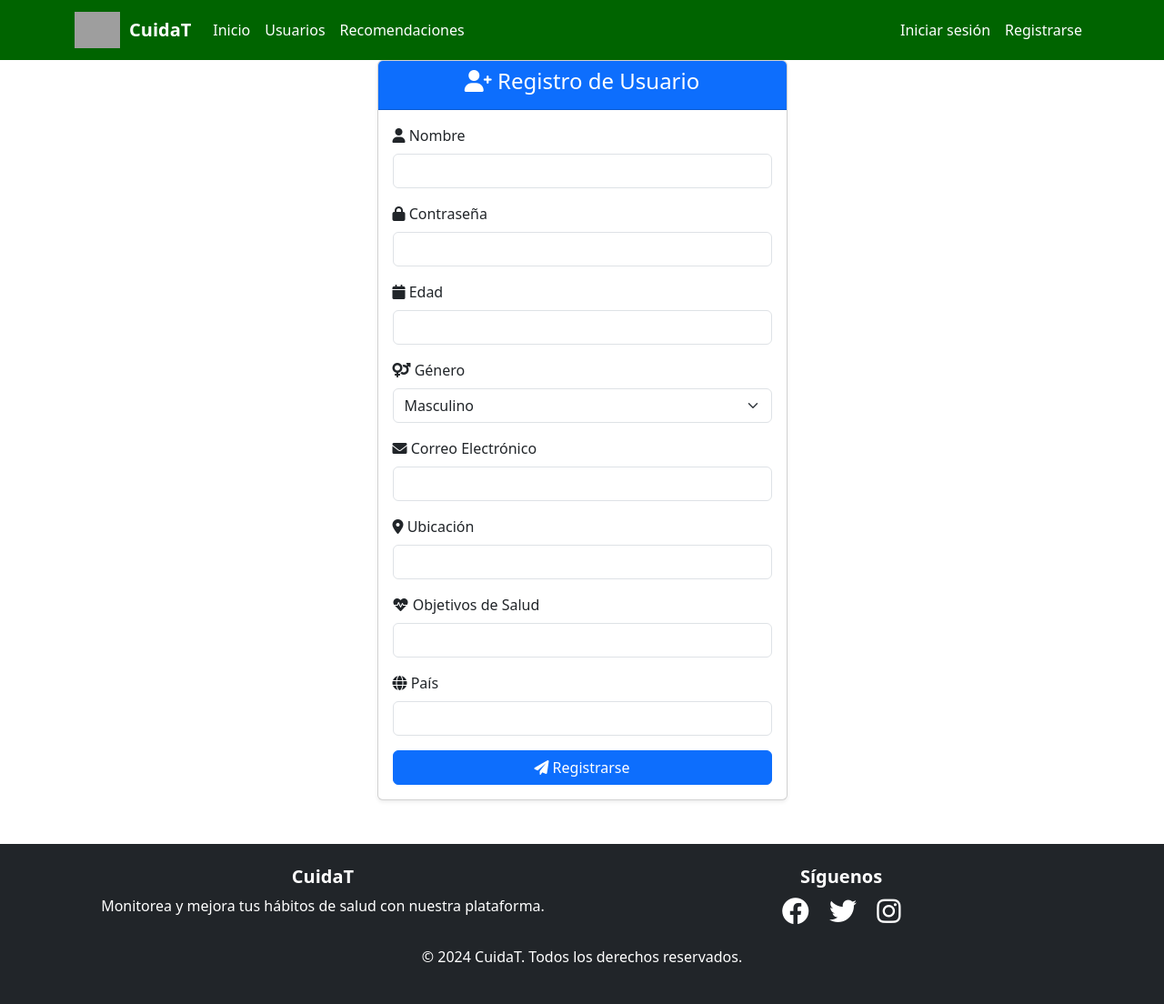
After one commit to Rojojal/Proyecto-Base-de-datos-NoSQL, a Node server app: page /usuarios/register in a window 1280 px wide. The commit adds this page. Shown: the whole page at 91% size. Run offline with Node 20, Linux system fonts and the light colour scheme; some libraries are stand-ins or nearby versions; grey boxes are pictures that could not be loaded.

Commit message:
cambios login y register

```diff
--- a/src/app.js
+++ b/src/app.js
@@ -4,6 +4,7 @@ const path = require('path');
 const connectDB = require('./config/db');
 const expressLayouts = require('express-ejs-layouts');
 const methodOverride = require('method-override');
+const session = require('express-session');
 const itemRoutes = require('./routes/itemRoutes');
 const usuarioRoutes = require('./routes/usuarioRoutes');
 const recomendacionRoutes = require('./routes/recomendacionesRoutes');
@@ -23,11 +24,26 @@ const app = express();
 // Conectar a la base de datos
 connectDB();
 
-// Middleware
 
+/**
+ * Middlewares
+*/
 app.use(express.json());
 app.use(express.urlencoded({ extended: true }));
 app.use(methodOverride('_method'));
+
+
+/**
+ * Configuraciones express-session
+*/
+app.use(
+  session({
+    secret: 'Pruebas',
+    resave: false,
+    saveUninitialized: false,
+    cookie: { maxAge: 60000 }
+  })
+);
 
 
 /**
@@ -60,7 +76,7 @@ app.get('/', (req, res) => {
 */
 
 app.use('/api', itemRoutes);
-app.use('/Usuarios', usuarioRoutes);
+app.use('/usuarios', usuarioRoutes);
 app.use('/recomendaciones', recomendacionRoutes);
 app.use('/sueno', suenoRoutes);
 app.use('/seguimientoSalud', seguimientoSaludRoutes);
@@ -87,5 +103,9 @@ app.get('*', (req, res)=> {
   res.status(500).render('Error/500', { title: '500 - Error del servidor' })
 });
 
+
+/**
+ * Inicia el servidor en el puerto 5000
+*/
 const PORT = process.env.PORT || 5000;
 app.listen(PORT, () => console.log(`Server running on port ${PORT}`));
--- a/src/controllers/usuarioController.js
+++ b/src/controllers/usuarioController.js
@@ -1,4 +1,5 @@
 // src/controllers/usuariosController.js
+const { render } = require('ejs');
 const usuariosService = require('../services/usuarioService');
 
 class UsuariosController {
@@ -59,6 +60,57 @@ class UsuariosController {
       res.status(500).json({ error: err.message });
     }
   }
+
+
+  async vistaLogin(req, res) {
+    res.render('Usuarios/login', { title: 'Iniciar sesión' });
+}
+
+ async Login(req, res) {
+        const { email, password } = req.body;
+
+        try {
+            // Validar las credenciales del usuario
+            const isMatch = await usuariosService.validatePassword(email, password);
+            if (!isMatch) {
+                return res.render('login', { error: 'Contraseña incorrecta' });
+            }
+
+            // Iniciar sesión
+            const usuario = await usuariosService.getUsuarioByEmail(email);
+            req.session.user = usuario;
+            res.redirect('/');
+        } catch (error) {
+            res.render('Usuarios/login', { error: error.message });
+        }
+    }
+
+    async vistaRegister(req, res) {
+      res.render('Usuarios/register', { title: 'Registrarse' });
+  }
+
+
+  async Register(req, res) {
+    try {
+       console.log('Datos recibidos:', req.body);
+       const usuario = await usuariosService.createUsuario(req.body);
+        res.redirect('Usuarios/login');
+    } catch (error) {
+        res.render('Usuarios/register', { error: error.message });
+    }
+}
+
+
+async cerrarSesion(req, res) {
+  req.session.destroy((err) => {
+      if (err) {
+          return res.redirect('/');
+      }
+      res.redirect('/');
+  })
+
+
+}
 }
 
 module.exports = new UsuariosController();
--- a/src/models/recomendaciones.js
+++ b/src/models/recomendaciones.js
@@ -13,6 +13,5 @@ const recomendacionesSchema = new mongoose.Schema({
 }, { collection: 'Recomendaciones' });
 
 recomendacionesSchema.plugin(AutoIncrement, { inc_field: 'recomendaciones_id', start_seq: 13 });
-recomendacionesSchema.plugin(AutoIncrement, { inc_field: 'user_id', start_seq: 13 });
 
 module.exports = mongoose.model('Recomendaciones', recomendacionesSchema);
--- a/src/services/usuarioService.js
+++ b/src/services/usuarioService.js
@@ -1,44 +1,93 @@
-// src/services/usuarioService.js
+// src/services/UsuariosService.js
 
-const Usuario = require('../models/usuario');
+const Usuarios = require('../models/usuario');
+const bcrypt = require('bcrypt');
 
 class UsuariosService {
+
+
     async createUsuario(data) {
-        const usuario = new Usuario(data);
-        await usuario.save();
-        return usuario;
+        const nuevoUsuario = new Usuarios({
+            nombre: data.nombre,
+            contraseña: await bcrypt.hash(data.contraseña, 10), // Encripta la contraseña
+            edad: data.edad,
+            genero: data.genero,
+            email: data.email,
+            ubicacion: data.ubicacion,
+            objetivos_salud: data.objetivos_salud,
+            pais: data.pais
+        });
+
+        try {
+            await nuevoUsuario.save();
+        } catch (error) {
+            throw new Error('Error al insertar usuario: ' + error.message);
+        }
     }
 
     async getUsuario(id) {
-        return await Usuario.findById(id);
+        return await Usuarios.findById(id);
     }
 
-    async updateUsuario(id, data) {
-        return await Usuario.findByIdAndUpdate(id, data, { new: true });
+    async updateUsuario(id, body) {
+        try {
+            const resultado = await Usuarios.findByIdAndUpdate(id, {
+                nombre: body.nombre,
+                contraseña: body.contraseña ? await bcrypt.hash(body.contraseña, 10) : undefined,
+                edad: body.edad,
+                genero: body.genero,
+                email: body.email,
+                fecha_registro: body.fecha_registro,
+                ubicacion: body.ubicacion,
+                objetivos_salud: body.objetivos_salud,
+                pais: body.pais
+            });
+
+            return resultado;
+        } catch (error) {
+            console.log("Error al actualizar el usuario:", error);
+        }
     }
 
+
     async deleteUsuario(id) {
-        return await Usuario.findByIdAndDelete(id);
+        return await Usuarios.findByIdAndDelete(id);
     }
 
+s
     async getAllUsuarios(queries) {
+        let usuarios;
         try {
-            // Filtrar por edad
-            if (queries?.edadMin && queries?.edadMax) {
-                const match = {
-                    edad: { $gte: queries.edadMin, $lte: queries.edadMax }
-                };
-                return await Usuario.find(match);
+            // Filtrar por género, si se proporciona
+            if (queries?.genero) {
+                queries = { genero: queries.genero };
+                return await Usuarios.find(queries);
             }
-            // Filtrar por país
+
+            // Filtrar por país, si se proporciona
             else if (queries?.pais) {
-                const match = { pais: queries.pais };
-                return await Usuario.find(match);
+                queries = { pais: queries.pais };
+                return await Usuarios.find(queries);
+            } else {
+                usuarios = await Usuarios.find({});
             }
-            // Obtener todos los usuarios
-            return await Usuario.find(queries);
+
+            return usuarios;
         } catch (error) {
             throw new Error('Error al filtrar los usuarios: ' + error.message);
+        }
+    }
+
+    // Verificar si la contraseña es correcta
+    async validPassword(usuarioId, password) {
+        try {
+            const usuario = await Usuarios.findById(usuarioId);
+            if (!usuario) {
+                throw new Error('Usuario no encontrado');
+            }
+            return await usuario.validPassword(password);
+        } catch (error) {
+            throw new Error('Error al verificar la contraseña: ' + error.message);
         }
     }
 }
--- a/src/views/Usuarios/index.ejs
+++ b/src/views/Usuarios/index.ejs
@@ -1,4 +1,4 @@
-<%- include('partials/header', { title: 'Usuarios' }) %>
+
 
 <div class="container mt-5">
   <h1 class="text-center mb-4">Lista de Usuarios</h1>
@@ -36,5 +36,3 @@
   </table>
   <a href="/usuarios/nuevo" class="btn btn-success">Agregar Usuario</a>
 </div>
-
-<%- include('partials/footer') %>
--- /dev/null
+++ b/src/views/Usuarios/register.ejs
@@ -0,0 +1,71 @@
+
+  <div class="container">
+      <div class="row justify-content-center">
+          <div class="col-md-6 col-lg-5">
+              <div class="card shadow-sm">
+                  <div class="card-header bg-primary text-white text-center">
+                      <h4><i class="fa-solid fa-user-plus"></i> Registro de Usuario</h4>
+                  </div>
+                  <div class="card-body">
+                      <form action="/register" method="POST">
+                          <div class="mb-3">
+                              <label for="nombre" class="form-label">
+                                  <i class="fa-solid fa-user"></i> Nombre
+                              </label>
+                              <input type="text" class="form-control" name="nombre" id="nombre" required>
+                          </div>
+                          <div class="mb-3">
+                            <label for="contraseña" class="form-label">
+                                <i class="fa-solid fa-lock"></i> Contraseña
+                            </label>
+                            <input type="password" class="form-control" name="contraseña" id="contraseña" required>
+                        </div>
+                          <div class="mb-3">
+                              <label for="edad" class="form-label">
+                                  <i class="fa-solid fa-calendar"></i> Edad
+                              </label>
+                              <input type="number" class="form-control" name="edad" id="edad" required>
+                          </div>
+                          <div class="mb-3">
+                              <label for="genero" class="form-label">
+                                  <i class="fa-solid fa-venus-mars"></i> Género
+                              </label>
+                              <select class="form-select" name="genero" id="genero" required>
+                                  <option value="M">Masculino</option>
+                                  <option value="F">Femenino</option>
+                                  <option value="Otro">Otro</option>
+                              </select>
+                          </div>
+                          <div class="mb-3">
+                              <label for="email" class="form-label">
+                                  <i class="fa-solid fa-envelope"></i> Correo Electrónico
+                              </label>
+                              <input type="email" class="form-control" name="email" id="email" required>
+                          </div>
+                          <div class="mb-3">
+                              <label for="ubicacion" class="form-label">
+                                  <i class="fa-solid fa-map-marker-alt"></i> Ubicación
+                              </label>
+                              <input type="text" class="form-control" name="ubicacion" id="ubicacion" required>
+                          </div>
+                          <div class="mb-3">
+                              <label for="objetivos_salud" class="form-label">
+                                  <i class="fa-solid fa-heartbeat"></i> Objetivos de Salud
+                              </label>
+                              <input type="text" class="form-control" name="objetivos_salud" id="objetivos_salud" required>
+                          </div>
+                          <div class="mb-3">
+                              <label for="pais" class="form-label">
+                                  <i class="fa-solid fa-globe"></i> País
+                              </label>
+                              <input type="text" class="form-control" name="pais" id="pais" required>
+                          </div>
+                          <button type="submit" class="btn btn-primary w-100">
+                              <i class="fa-solid fa-paper-plane"></i> Registrarse
+                          </button>
+                      </form>
+                  </div>
+              </div>
+          </div>
+      </div>
+  </div>
--- a/src/views/_layout.ejs
+++ b/src/views/_layout.ejs
@@ -37,10 +37,10 @@
         <div class="collapse navbar-collapse" id="navbarNav">
           <ul class="navbar-nav ms-auto">
             <li class="nav-item">
-              <a class="nav-link active" href="/login">Iniciar sesión</a>
+              <a class="nav-link active" href="/usuarios/login">Iniciar sesión</a>
             </li>
             <li class="nav-item">
-              <a class="nav-link active" href="/register">Registrarse</a>
+              <a class="nav-link active" href="/usuarios/register">Registrarse</a>
             </li>
           </ul>
         </div>
```
Also changed, not shown: src/models/usuario.js (+13 -1 lines), src/routes/usuarioRoutes.js (+15 -5 lines), src/views/register.ejs (deleted, +0 -39 lines), src/views/Usuarios/login.ejs (renamed from src/views/login.ejs).
